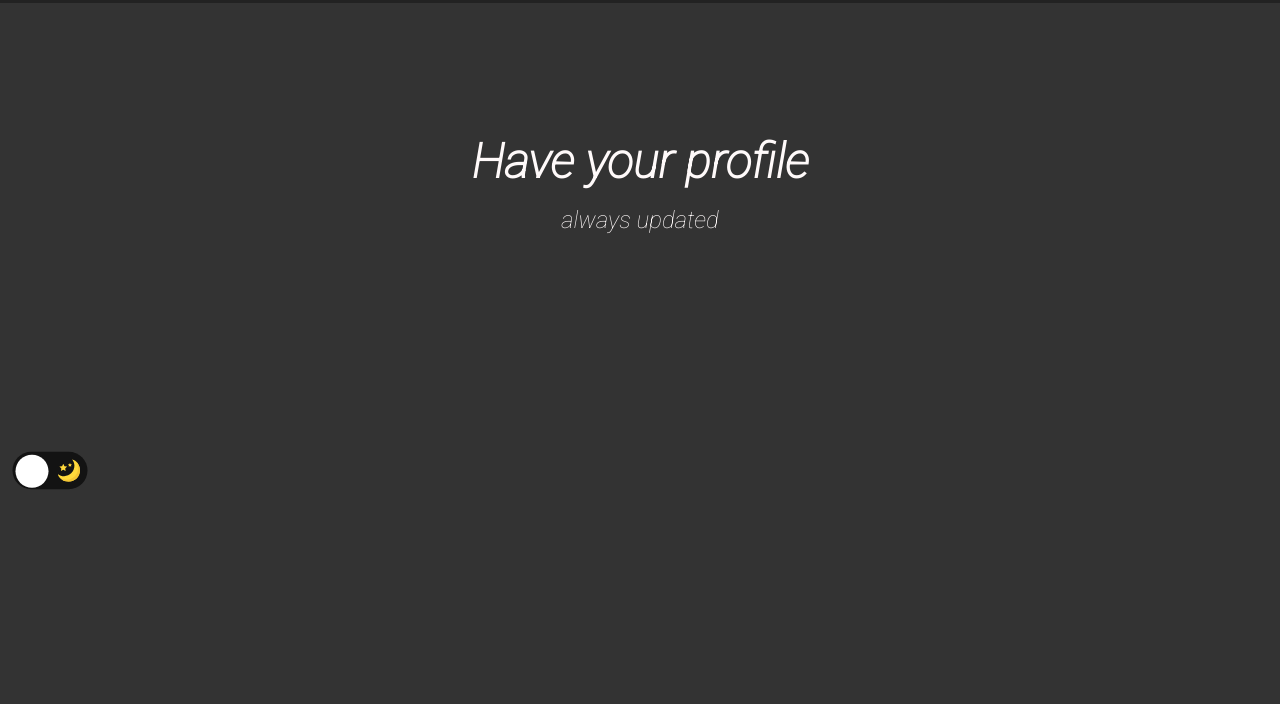
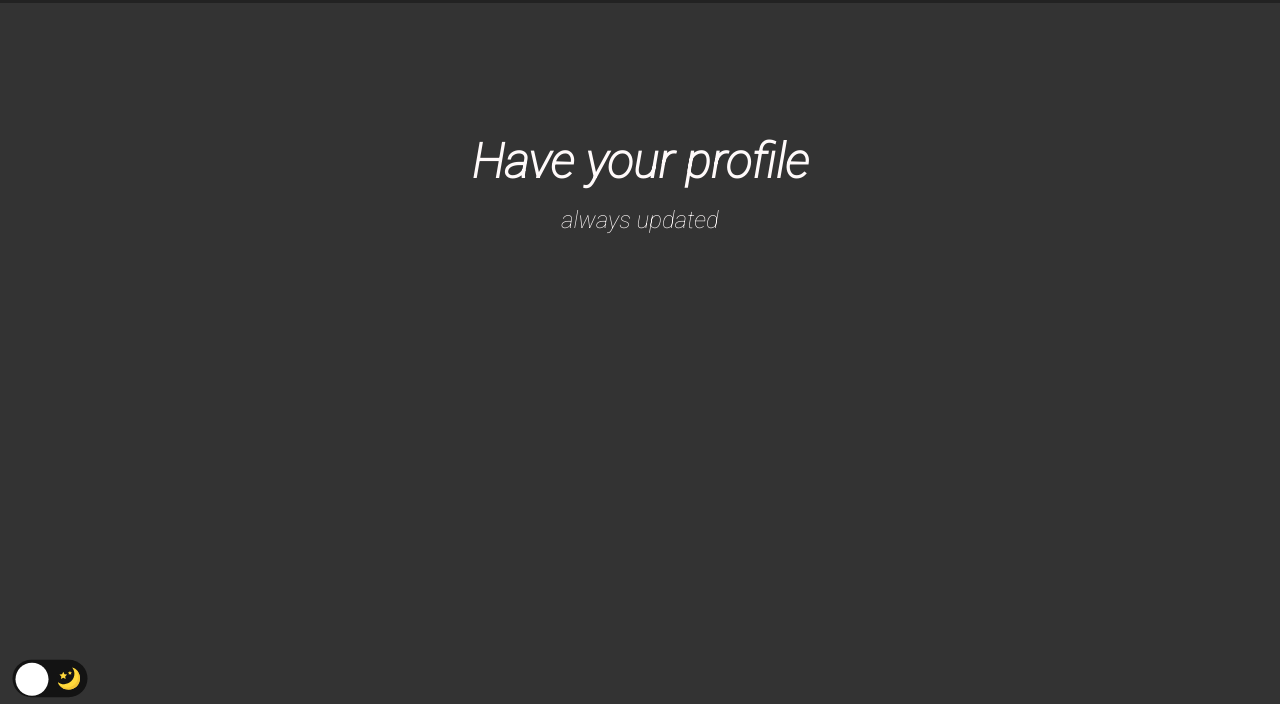
Before and after one commit to tiago-xavier-braga/e-profile, a website: page public/initial-page.html in a window 1280 px wide. Shown: the part 96-800 px from the top of the page. Drawn offline with Linux system fonts and the light colour scheme.

Commit message:
Agora ta funcionando 100%

```diff
--- a/public/initial-page.html
+++ b/public/initial-page.html
@@ -32,13 +32,12 @@
             </label>
         </div>
     </footer>
-    <script>
-        const chk = document.getElementById('chk');
 
-        chk.addEventListener('change', () => {
-            document.body.classList.toggle('white');
-        })
-    </script>
+
+
+
+
+    <script src="./js/theme.js"></script>
 </body>
 
 </html>
--- /dev/null
+++ b/public/js/theme.js
@@ -0,0 +1,5 @@
+const chk = document.getElementById('chk');
+
+chk.addEventListener('change', () => {
+    document.body.classList.toggle('white');
+})
--- a/public/stylesheets/style-initial.css
+++ b/public/stylesheets/style-initial.css
@@ -167,3 +167,10 @@ body.white {
 .sun {
     width: 18px;
 }
+
+footer {
+    bottom: 0;
+    margin: 0 auto;
+    position: absolute;
+    padding: 1% 0;
+}
```
